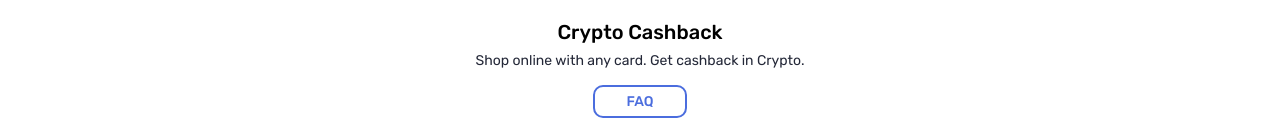
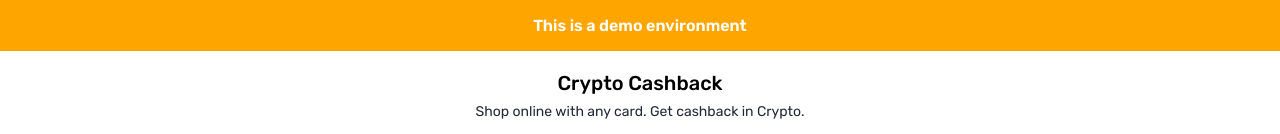
Before and after one commit to Bring-Web3-LTD/cashbackPortal, a React (Vite) app: page / in a window 1280 px wide. Shown: the top 134 px of the page. Built offline with nearby package versions, Linux system fonts and the light colour scheme; no server answers.

Commit message:
fix: country param

```diff
--- a/src/api/fetchRetailers.ts
+++ b/src/api/fetchRetailers.ts
@@ -22,6 +22,9 @@ interface Response {
 }
 
 const fetchRetailers = async (body: Body): Promise<Response> => {
+    const params = new URLSearchParams(document.location.search)
+    const country = params.get("country") || undefined
+    if (country) body.country = country
     const res = await fetch(`${API_URL_PLATFORMS}retailers`, {
         method: "POST",
         body: JSON.stringify(body),
--- a/src/layout/Layout.tsx
+++ b/src/layout/Layout.tsx
@@ -18,6 +18,9 @@ const Layout = () => {
                 exit={{ opacity: 0 }}
                 transition={{ duration: 0.2 }}
             >
+                <div style={{ width: '100vw', background: 'orange', color: 'white', textAlign: 'center', padding: '16px 0', fontSize: '16px', fontWeight: 600 }}>
+                    This is a demo environment
+                </div>
                 <Outlet />
             </motion.div>
         </GoogleAnalyticsProvider>
```
